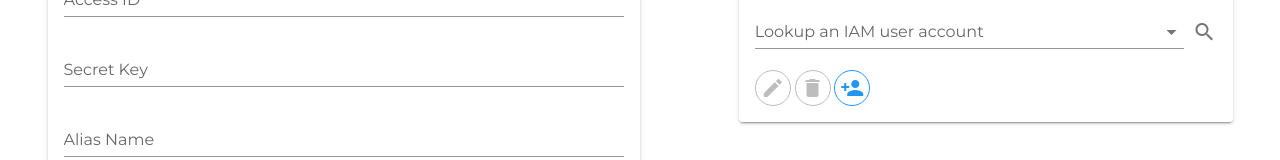
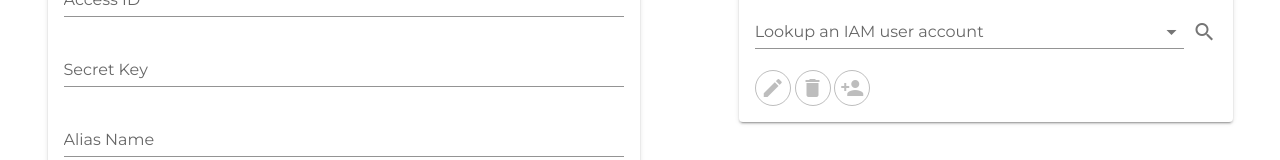
Before and after one commit to aka434112/EC2-Cost-Governance-Dashboard, a Vue app: page /settings in a window 1280 px wide. Shown: the part 160-320 px from the top of the page. Built offline with nearby package versions, Linux system fonts and the light colour scheme; what vue-google-charts would draw is missing.

Commit message:
Fix for the bug wherein the 'delete user' functionality appears to be disabled when editing the details configured for an IAM user

```diff
--- a/src/components/settings.vue
+++ b/src/components/settings.vue
@@ -75,7 +75,7 @@
             </v-card-title>
             <v-card-text>
               <v-autocomplete v-model="selectedAccount" :items="awsAccessIds" hide-no-data hide-selected label="Lookup an IAM user account" placeholder="Start typing to Search" append-outer-icon="search" return-object></v-autocomplete>
-              <v-btn :disabled="editEnabled" icon outlined color="info" title="Edit Details" @click="editSettingsForExistingUser()"><v-icon>edit</v-icon></v-btn>&nbsp;<v-btn :disabled="editEnabled" color="info" outlined @click="deleteUser()" icon title="Delete User"><v-icon>delete</v-icon></v-btn>&nbsp;<v-btn color="info" outlined icon title="Add User" @click="addUser()"><v-icon>person_add</v-icon></v-btn>
+              <v-btn :disabled="editEnabled" icon outlined color="info" title="Edit Details" @click="editSettingsForExistingUser()"><v-icon>edit</v-icon></v-btn>&nbsp;<v-btn :disabled="selectedAccount === ''" color="info" outlined @click="deleteUser()" icon title="Delete User"><v-icon>delete</v-icon></v-btn>&nbsp;<v-btn :disabled="addNewUser" color="info" outlined icon title="Add User" @click="addUser()"><v-icon>person_add</v-icon></v-btn>
             </v-card-text>
           </v-card>
         </v-flex>
```
